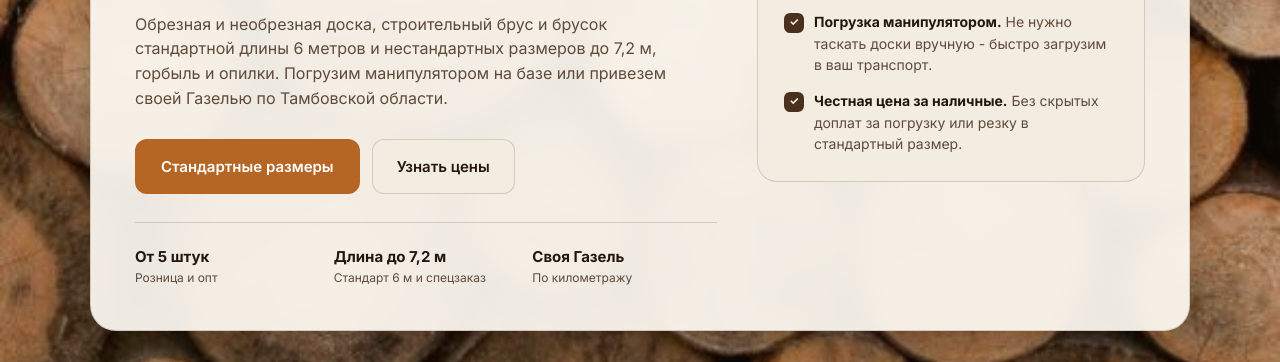
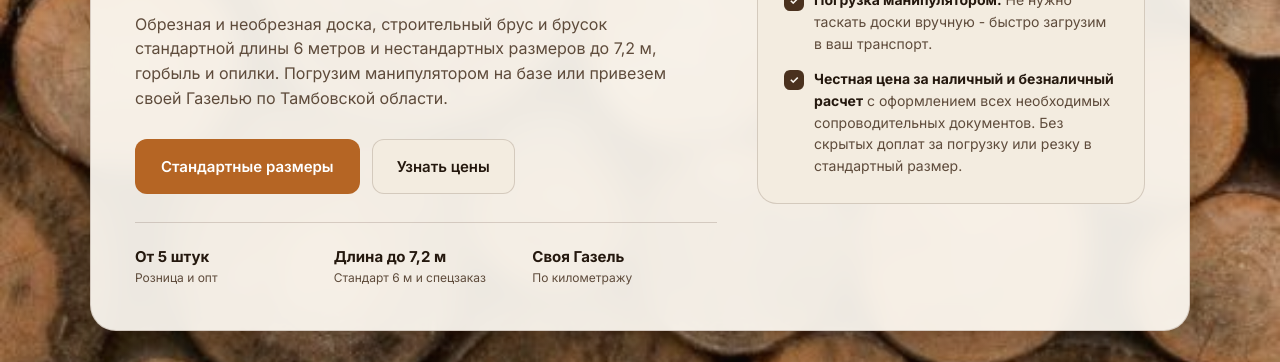
Before and after one commit to defo-githab/lesopilka, a plain HTML site: page index.html in a window 1280 px wide. Shown: the part 365-727 px from the top of the page. Drawn offline with Linux system fonts and the light colour scheme.

Commit message:
Add files via upload

```diff
--- a/index.html
+++ b/index.html
@@ -808,7 +808,7 @@
             </li>
             <li>
               <div class="check-icon">✓</div>
-              <div><strong>Честная цена за наличные.</strong> Без скрытых доплат за погрузку или резку в стандартный размер.</div>
+              <div><strong>Честная цена за наличный и безналичный расчет</strong> с оформлением всех необходимых сопроводительных документов. Без скрытых доплат за погрузку или резку в стандартный размер.</div>
             </li>
           </ul>
         </div>
```
